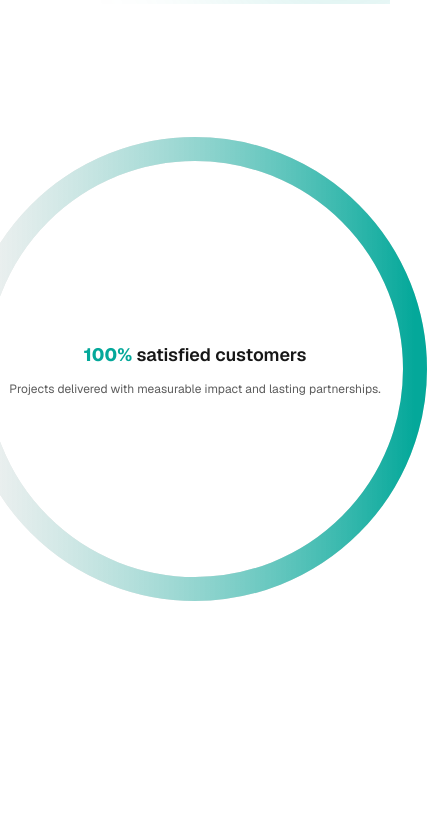
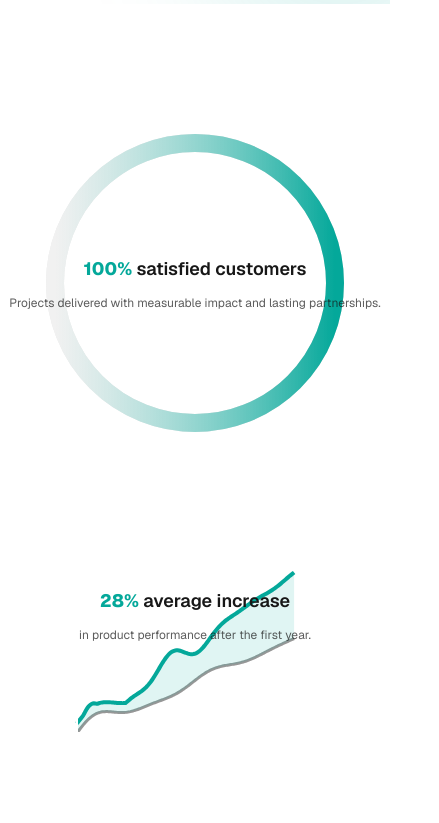
Before and after one commit to Drakhtar359/mozuk-site, a Next.js app in the folder apps/web/: page / in a window 390 px wide. Shown: the part 840-1663 px from the top of the page, 439 px wide, since content can reach past the window. Built offline with nearby package versions, Linux system fonts and the light colour scheme.

Commit message:
ux: trigger animations only when in view (higher thresholds); responsive chart sizes; mobile two-column

```diff
--- a/apps/web/src/app/page.tsx
+++ b/apps/web/src/app/page.tsx
@@ -17,7 +17,7 @@ export default function Home() {
       </section>
 
       <section className="py-16">
-        <div className="grid grid-cols-1 md:grid-cols-2 gap-6 lg:gap-12 items-center">
+        <div className="grid grid-cols-1 sm:grid-cols-2 gap-6 lg:gap-12 items-start">
           <SatisfactionStat />
           <PerformanceLineStat />
         </div>
--- a/apps/web/src/components/PerformanceLineStat.tsx
+++ b/apps/web/src/components/PerformanceLineStat.tsx
@@ -9,6 +9,7 @@ export default function PerformanceLineStat() {
   const hasAnimatedRef = useRef(false);
   const revealTimeoutRef = useRef<number | null>(null);
   const fallbackTimeoutRef = useRef<number | null>(null);
+  const [isSmall, setIsSmall] = useState(false);
 
   useEffect(() => {
     const el = rootRef.current;
@@ -22,20 +23,19 @@ export default function PerformanceLineStat() {
           }
         });
       },
-      { threshold: 0.2 }
+      { threshold: 0.6, rootMargin: "0px 0px -20% 0px" }
     );
     observer.observe(el);
-    // Fallback: start animation shortly after mount if observer never fires
-    fallbackTimeoutRef.current = window.setTimeout(() => {
-      if (!hasAnimatedRef.current) {
-        hasAnimatedRef.current = true;
-        animate();
-      }
-    }, 800);
+    // Responsive watcher for mobile sizing
+    const mq = window.matchMedia("(max-width: 640px)");
+    const update = () => setIsSmall(mq.matches);
+    update();
+    mq.addEventListener?.("change", update);
     return () => {
       observer.disconnect();
       if (revealTimeoutRef.current) window.clearTimeout(revealTimeoutRef.current);
       if (fallbackTimeoutRef.current) window.clearTimeout(fallbackTimeoutRef.current);
+      mq.removeEventListener?.("change", update);
     };
   }, []);
 
@@ -59,9 +59,9 @@ export default function PerformanceLineStat() {
     requestAnimationFrame(frame);
   }
 
-  const width = 480; // shrink to fit side-by-side
-  const height = 480;
-  const pad = 48;
+  const width = isSmall ? 300 : 480;
+  const height = isSmall ? 300 : 480;
+  const pad = isSmall ? 32 : 48;
   const x0 = pad;
   const y0 = height - pad;
   const x1 = width - pad;
--- a/apps/web/src/components/SatisfactionStat.tsx
+++ b/apps/web/src/components/SatisfactionStat.tsx
@@ -9,7 +9,7 @@ export default function SatisfactionStat() {
   const ref = useRef<HTMLDivElement | null>(null);
   const hasAnimatedRef = useRef(false);
   const revealTimeoutRef = useRef<number | null>(null);
-  const fallbackTimeoutRef = useRef<number | null>(null);
+  const [isSmall, setIsSmall] = useState(false);
 
   useEffect(() => {
     const el = ref.current;
@@ -23,20 +23,18 @@ export default function SatisfactionStat() {
           }
         });
       },
-      { threshold: 0.2 }
+      { threshold: 0.6, rootMargin: "0px 0px -20% 0px" }
     );
     observer.observe(el);
-    // Fallback: start animation if observer doesn’t trigger soon
-    fallbackTimeoutRef.current = window.setTimeout(() => {
-      if (!hasAnimatedRef.current) {
-        hasAnimatedRef.current = true;
-        animateTo100();
-      }
-    }, 800);
+    // Responsive breakpoint listener for mobile sizing
+    const mq = window.matchMedia("(max-width: 640px)");
+    const update = () => setIsSmall(mq.matches);
+    update();
+    mq.addEventListener?.("change", update);
     return () => {
       observer.disconnect();
       if (revealTimeoutRef.current) window.clearTimeout(revealTimeoutRef.current);
-      if (fallbackTimeoutRef.current) window.clearTimeout(fallbackTimeoutRef.current);
+      mq.removeEventListener?.("change", update);
     };
   }, []);
 
@@ -61,8 +59,8 @@ export default function SatisfactionStat() {
     requestAnimationFrame(frame);
   }
 
-  const radius = 220; // smaller to fit side-by-side
-  const stroke = 24;
+  const radius = isSmall ? 140 : 220;
+  const stroke = isSmall ? 18 : 24;
   const size = radius * 2 + stroke * 2;
   const circumference = 2 * Math.PI * radius;
   const dash = (progress / 100) * circumference;
```
